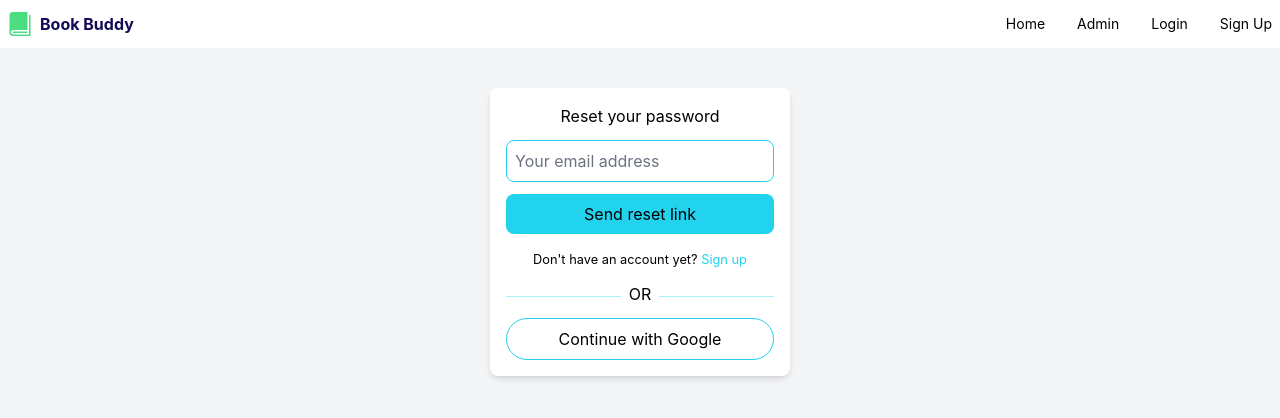
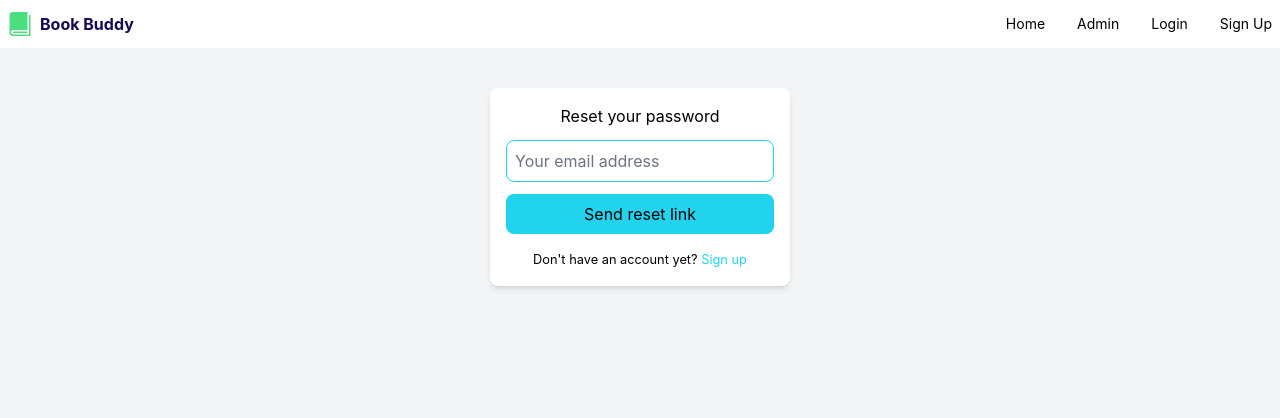
Before and after one commit to SEC-MASUM/book-buddy-client, a React (Create React App) app: page /resetPassword in a window 1280 px wide. Shown: the top 418 px of the page. Built offline with nearby package versions, Linux system fonts and the light colour scheme; no server answers.

Commit message:
style : remove Google SignIn Button from Reset Password Form

```diff
--- a/src/Pages/ResetPassword/ResetPassword.js
+++ b/src/Pages/ResetPassword/ResetPassword.js
@@ -73,19 +73,6 @@ const ResetPassword = () => {
               </small>
             </Link>
           </div>
-          <div className="w-full flex justify-center items-center">
-            <div className="bg-cyan-200 h-[1px] w-full mt-1"></div>
-            <div className="px-2">OR</div>
-            <div className="bg-cyan-200 h-[1px] w-full mt-1"></div>
-          </div>
-          <div className="w-full ">
-            <Link
-              to=""
-              className="block border border-cyan-400 hover:border-cyan-500 hover:bg-cyan-500 hover:text-white hover:ring  hover:ring-cyan-400/50 focus-visible:outline-0 focus:ring  focus:ring-cyan-400/50 transition-all duration-400 rounded-full py-2  text-center"
-            >
-              Continue with Google
-            </Link>
-          </div>
         </div>
       </div>
     </div>
```
